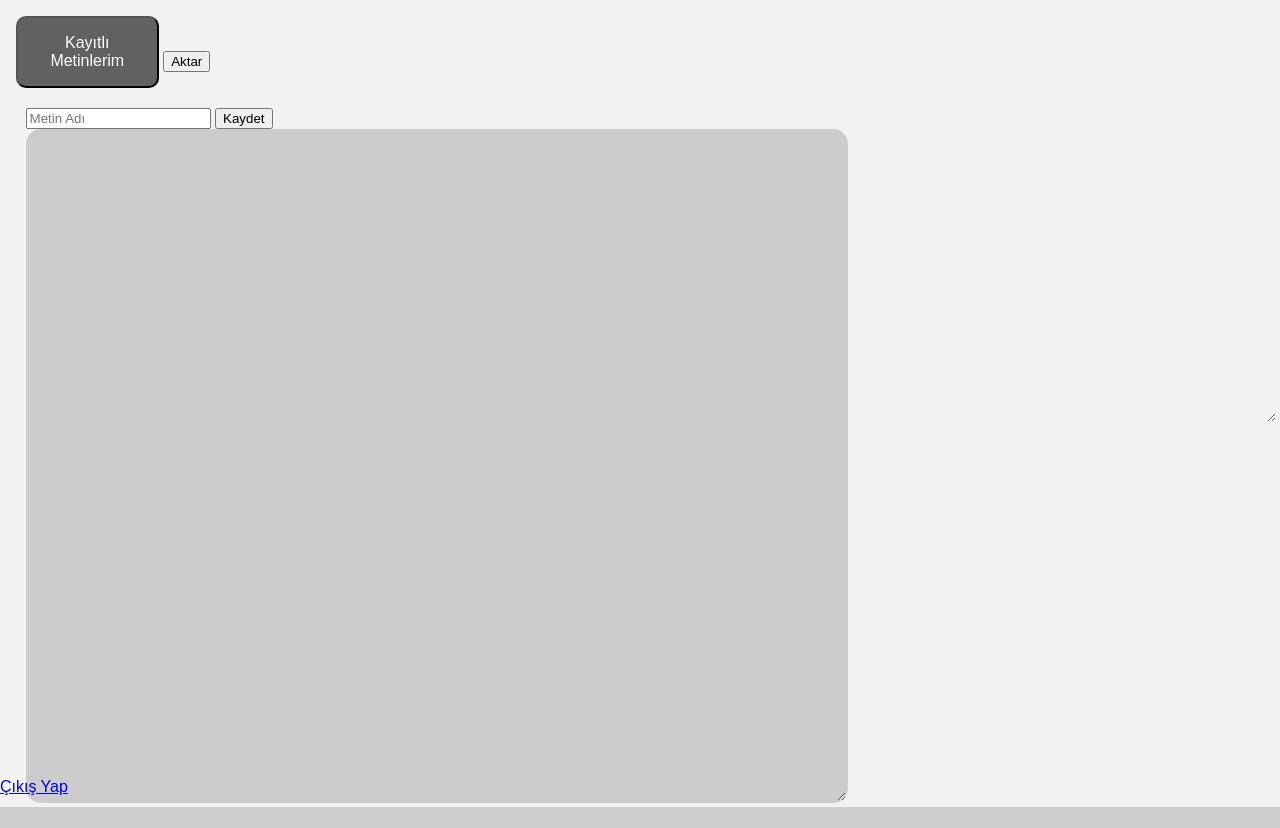
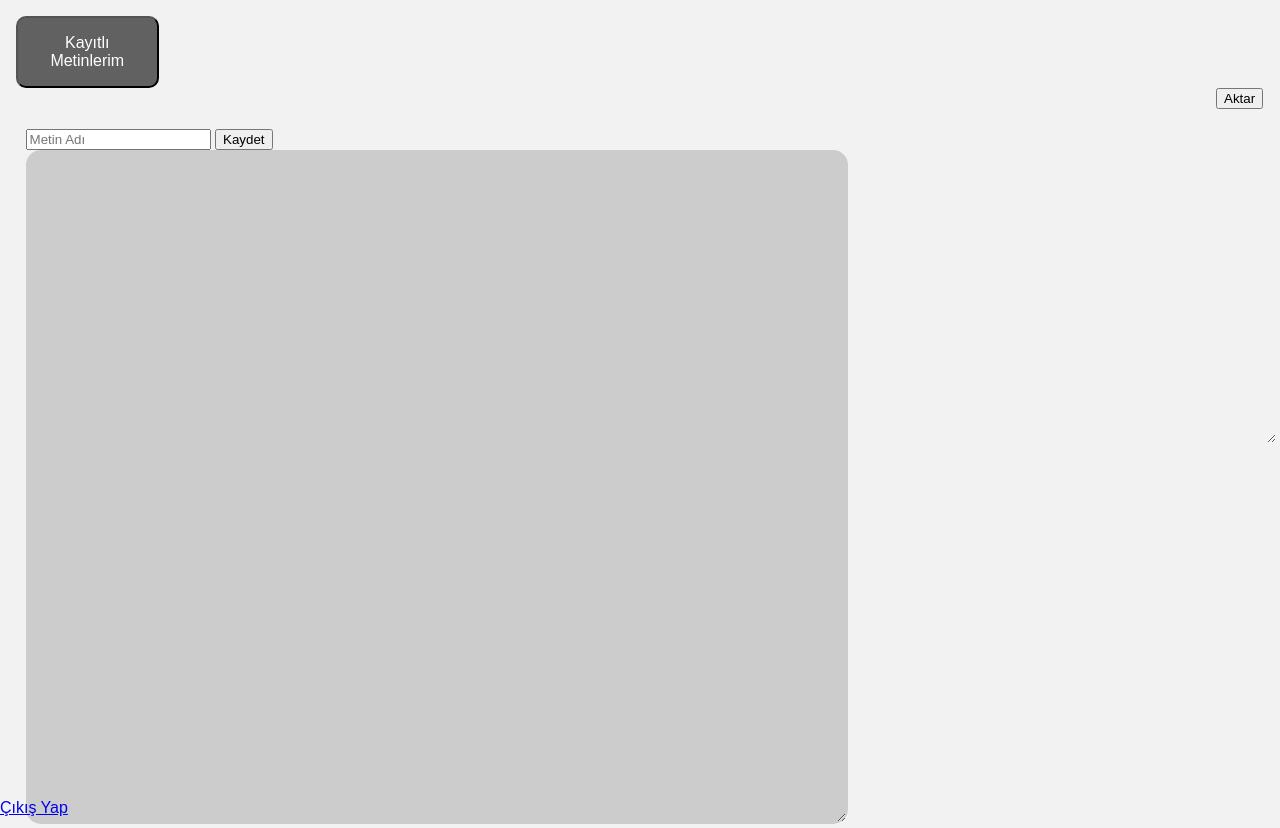
Before and after one commit to EmirKosekul/main_bitirme_projesi, a Flask app: template templates/rightclick.html in a window 1280 px wide. Before the commit the page ends 807 px from the top, so only its background shows below. Run offline with Flask 3, Linux system fonts and the light colour scheme; the template is opened without the code that fills it, so the values that code supplies are empty; some libraries are stand-ins or nearby versions.

Commit message:
css settings

```diff
--- a/static/style.css
+++ b/static/style.css
@@ -101,7 +101,7 @@ button[class='actionButton'] {
 }
 
 textarea[name='gosterilenMetin'] {
-    display:none;
+    display: none;
     background-color: aqua;
 }
 
@@ -205,3 +205,7 @@ textarea[name='gosterilenMetin'] {
     cursor: pointer;
     border-radius: 5px;
 } */
+
+.aktarBtn {
+    margin-left: 95%;
+}
--- a/templates/rightclick.html
+++ b/templates/rightclick.html
@@ -47,7 +47,7 @@
         </div>
     </div>
 
-    <button onclick="insertTextHere('Emir\'in Ayakkabıları')"> Aktar </button>
+    <button class="aktarBtn" onclick="insertTextHere('Emir\'in Ayakkabıları')"> Aktar </button>
     <form method="post" onsubmit="return validateForm()">
         <div class="mainTextDiv">
             <input type="text" name="text_name" id="textName" placeholder="Metin Adı" value="{{text_name}}">
```
